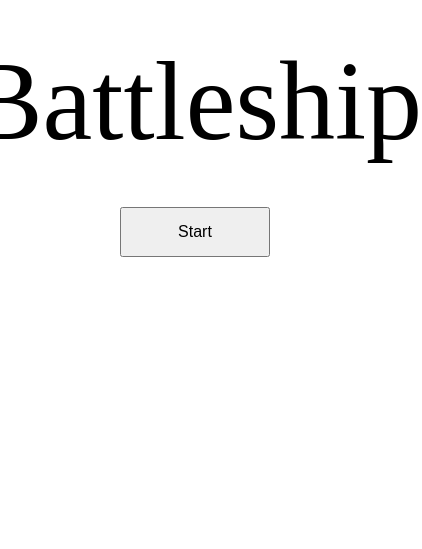
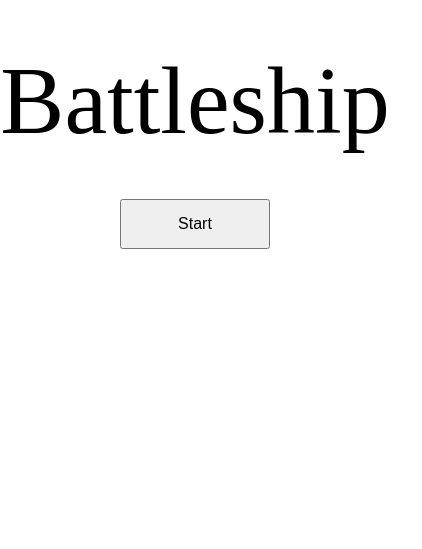
Before and after one commit to CarsonH19/battleship, a website built with webpack: page dist/index.html in a window 390 px wide. Shown: the part 229-778 px from the top of the page, 422 px wide, since content can reach past the window. Built offline with Linux system fonts and the light colour scheme.

Commit message:
style: mobile spacing

```diff
--- a/src/style.css
+++ b/src/style.css
@@ -63,7 +63,7 @@ html, body {
 }
 
 .content h1 {
-	font-size: 7rem;
+	font-size: 6rem;
 }
 
 .content button {
@@ -196,6 +196,7 @@ footer {
 		justify-content: space-evenly;
 		align-items: center;
 		gap:20px;
+		margin-top: 20px;
 	}
 
 	.cell {
```
Also changed, not shown: dist/bundle.js, 1 other file.
